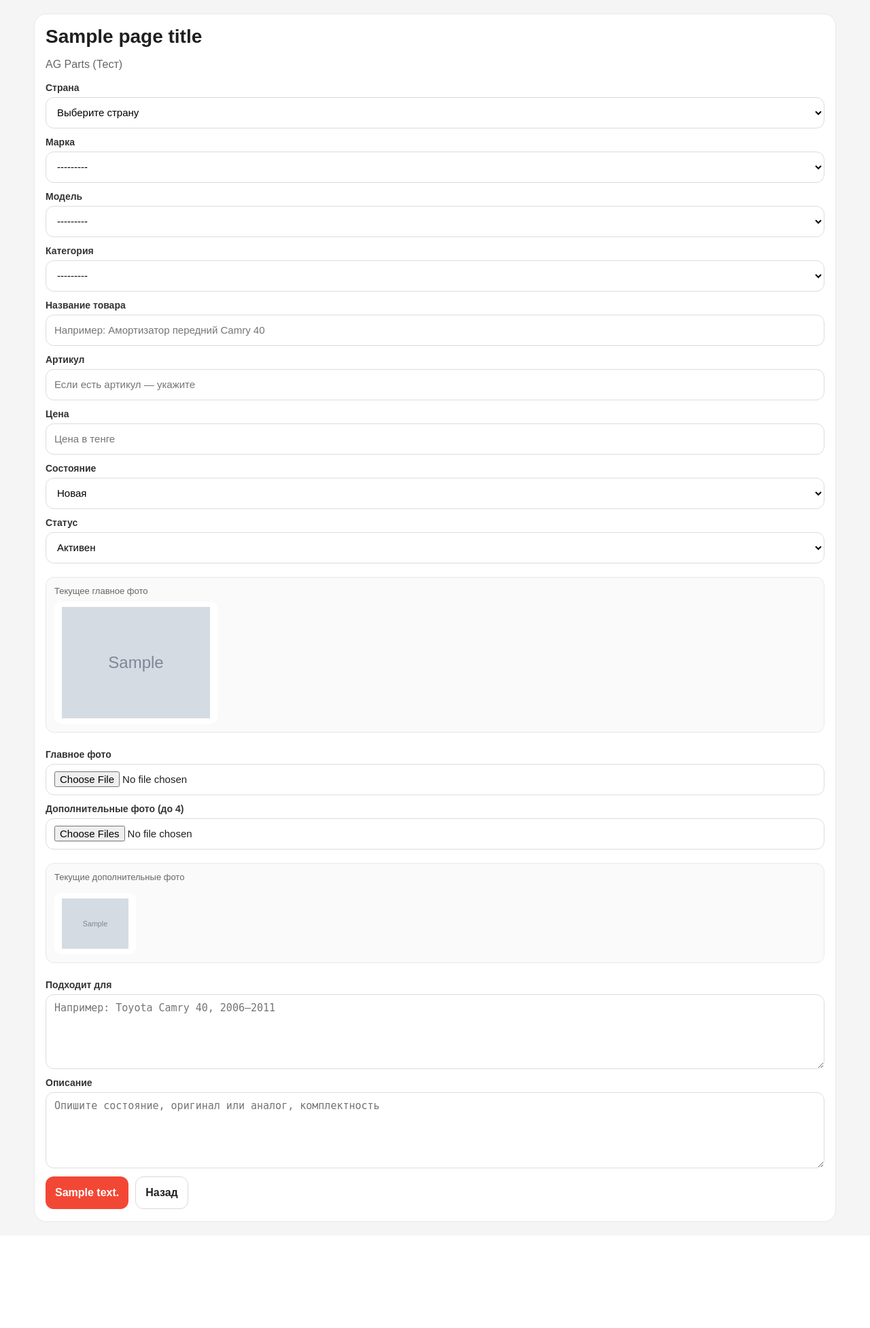
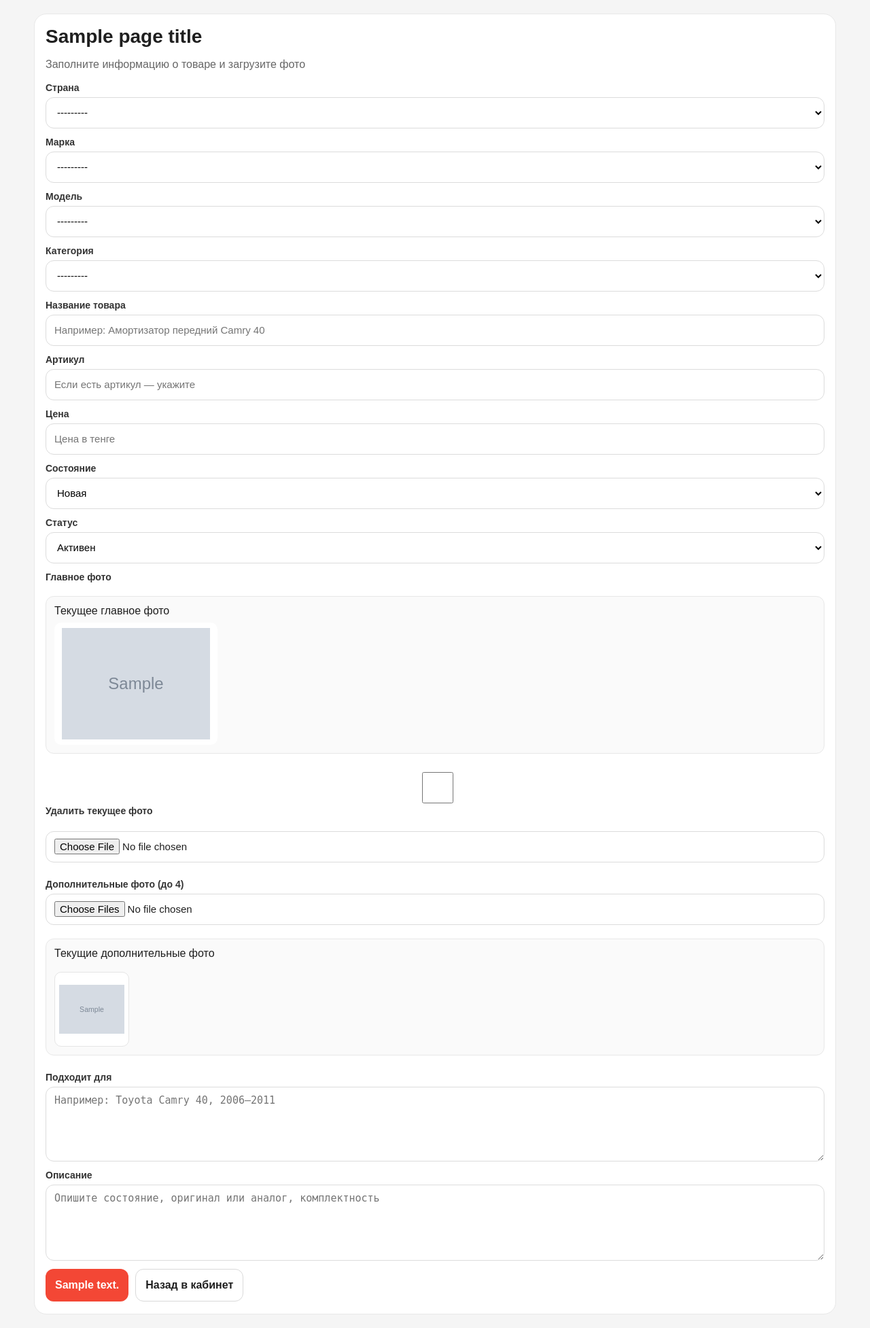
Before and after one commit to Khibullin/marketparts-store, a Django app: template catalog/templates/catalog/add_product.html in a window 1280 px wide. Shown: the part 75-2029 px from the top of the page at 68% size. Before the commit the page ends 1873 px from the top, so only its background shows below. Run offline with Django 5.2, Linux system fonts and the light colour scheme; data comes from the database, SQL or seed files in the repository; tables that the repository leaves empty hold one stand-in row (values such as "Sample post"); the template is opened without the code that fills it: values that come from a table or form of the project are taken from there, most other values are stand-ins (such as "Sample title", 1, 10 or a date in 2020); grey boxes marked "Sample" are stand-in pictures.

Commit message:
add remove main image option

```diff
--- a/catalog/templates/catalog/add_product.html
+++ b/catalog/templates/catalog/add_product.html
@@ -1,7 +1,9 @@
 {% extends 'base.html' %}
 {% load static %}
 
-{% block title %}{{ page_title }} — Market Parts{% endblock %}
+{% block title %}
+  {% if page_title %}{{ page_title }}{% else %}Добавить товар{% endif %} — Market Parts
+{% endblock %}
 
 {% block content %}
 <header class="topbar">
@@ -16,31 +18,33 @@
 <section class="section">
   <div class="container">
     <div class="seller-page-card">
-      <h2>{{ page_title }}</h2>
-      <p class="dashboard-subtitle">{{ seller.name }}</p>
+      <h2>{% if page_title %}{{ page_title }}{% else %}Добавить товар{% endif %}</h2>
+      <p class="dashboard-subtitle">
+        Заполните информацию о товаре и загрузите фото
+      </p>
+
+      {% if form.errors %}
+        <div class="form-error">
+          <strong>Проверьте форму.</strong>
+          {{ form.errors }}
+        </div>
+      {% endif %}
 
       <form method="post" enctype="multipart/form-data" class="seller-form">
         {% csrf_token %}
 
         <p>
-          <label>Страна</label>
-          <select id="id_country" name="country">
-            <option value="">Выберите страну</option>
-            {% for c in form.fields.country.queryset %}
-              <option value="{{ c.id }}" {% if form.country.value|stringformat:"s" == c.id|stringformat:"s" %}selected{% endif %}>
-                {{ c.name }}
-              </option>
-            {% endfor %}
-          </select>
+          <label for="{{ form.country.id_for_label }}">{{ form.country.label }}</label>
+          {{ form.country }}
         </p>
 
         <p>
-          <label>Марка</label>
+          <label for="{{ form.brand.id_for_label }}">{{ form.brand.label }}</label>
           {{ form.brand }}
         </p>
 
         <p>
-          <label>Модель</label>
+          <label for="{{ form.car_model.id_for_label }}">{{ form.car_model.label }}</label>
           {{ form.car_model }}
         </p>
 
@@ -74,29 +78,39 @@
           {{ form.status }}
         </p>
 
+        <p>
+          <label>Главное фото</label>
+
           {% if product and product.main_image %}
             <div class="current-image-box">
-            <div class="detail-label">Текущее главное фото</div>
+              <div>Текущее главное фото</div>
               <img src="{{ product.main_image.url }}" alt="{{ product.title }}">
             </div>
+
+            <label style="display:block; margin-bottom:10px;">
+              <input type="checkbox" name="remove_main_image">
+              Удалить текущее фото
+            </label>
           {% endif %}
 
-        <p>
-          <label for="{{ form.main_image.id_for_label }}">{{ form.main_image.label }}</label>
           {{ form.main_image }}
         </p>
 
         <p>
           <label for="id_extra_images">Дополнительные фото (до 4)</label>
-          <input type="file" id="id_extra_images" name="extra_images" multiple>
+          <input type="file" name="extra_images" id="id_extra_images" multiple>
         </p>
 
         {% if product and product.images.all %}
           <div class="current-image-box">
-            <div class="detail-label">Текущие дополнительные фото</div>
-            <div style="display:flex; gap:8px; flex-wrap:wrap; margin-top:8px;">
+            <div>Текущие дополнительные фото</div>
+            <div style="display:flex; gap:10px; flex-wrap:wrap; margin-top:10px;">
               {% for img in product.images.all %}
-                <img src="{{ img.image.url }}" alt="{{ product.title }}" style="width:120px; height:90px; object-fit:contain;">
+                <img
+                  src="{{ img.image.url }}"
+                  alt="{{ product.title }}"
+                  style="width:110px; height:110px; object-fit:contain; background:#fff; border-radius:10px; border:1px solid #e5e5e5; padding:6px;"
+                >
               {% endfor %}
             </div>
           </div>
@@ -113,8 +127,10 @@
         </p>
 
         <div class="form-action-row">
-          <button type="submit" class="btn red">{{ submit_text }}</button>
-          <a href="{% url 'seller_dashboard' %}" class="btn outline">Назад</a>
+          <button type="submit" class="btn red">
+            {% if submit_text %}{{ submit_text }}{% else %}Сохранить товар{% endif %}
+          </button>
+          <a href="{% url 'seller_dashboard' %}" class="btn outline">Назад в кабинет</a>
         </div>
       </form>
     </div>
@@ -122,37 +138,53 @@
 </section>
 
 <script>
-document.getElementById("id_country").addEventListener("change", function() {
-    let countryId = this.value;
+document.addEventListener("DOMContentLoaded", function () {
+    const countrySelect = document.getElementById("id_country");
+    const brandSelect = document.getElementById("id_brand");
+    const modelSelect = document.getElementById("id_car_model");
+
+    if (countrySelect) {
+        countrySelect.addEventListener("change", function () {
+            const countryId = this.value;
+
+            brandSelect.innerHTML = '<option value="">---------</option>';
+            modelSelect.innerHTML = '<option value="">---------</option>';
+
+            if (!countryId) {
+                return;
+            }
 
             fetch(`/catalog/ajax/load-brands/?country=${countryId}`)
                 .then(response => response.json())
                 .then(data => {
-            let brandSelect = document.getElementById("id_brand");
                     brandSelect.innerHTML = '<option value="">Выберите марку</option>';
-
                     data.forEach(item => {
                         brandSelect.innerHTML += `<option value="${item.id}">${item.name}</option>`;
                     });
-
-            document.getElementById("id_car_model").innerHTML =
-                '<option value="">Сначала выберите марку</option>';
                 });
         });
+    }
 
-document.getElementById("id_brand").addEventListener("change", function() {
-    let brandId = this.value;
+    if (brandSelect) {
+        brandSelect.addEventListener("change", function () {
+            const brandId = this.value;
+
+            modelSelect.innerHTML = '<option value="">---------</option>';
+
+            if (!brandId) {
+                return;
+            }
 
             fetch(`/catalog/ajax/load-models/?brand=${brandId}`)
                 .then(response => response.json())
                 .then(data => {
-            let modelSelect = document.getElementById("id_car_model");
                     modelSelect.innerHTML = '<option value="">Выберите модель</option>';
-
                     data.forEach(item => {
                         modelSelect.innerHTML += `<option value="${item.id}">${item.name}</option>`;
                     });
                 });
         });
+    }
+});
 </script>
 {% endblock %}
```
Lines whose indentation alone changed are shown as unchanged.
